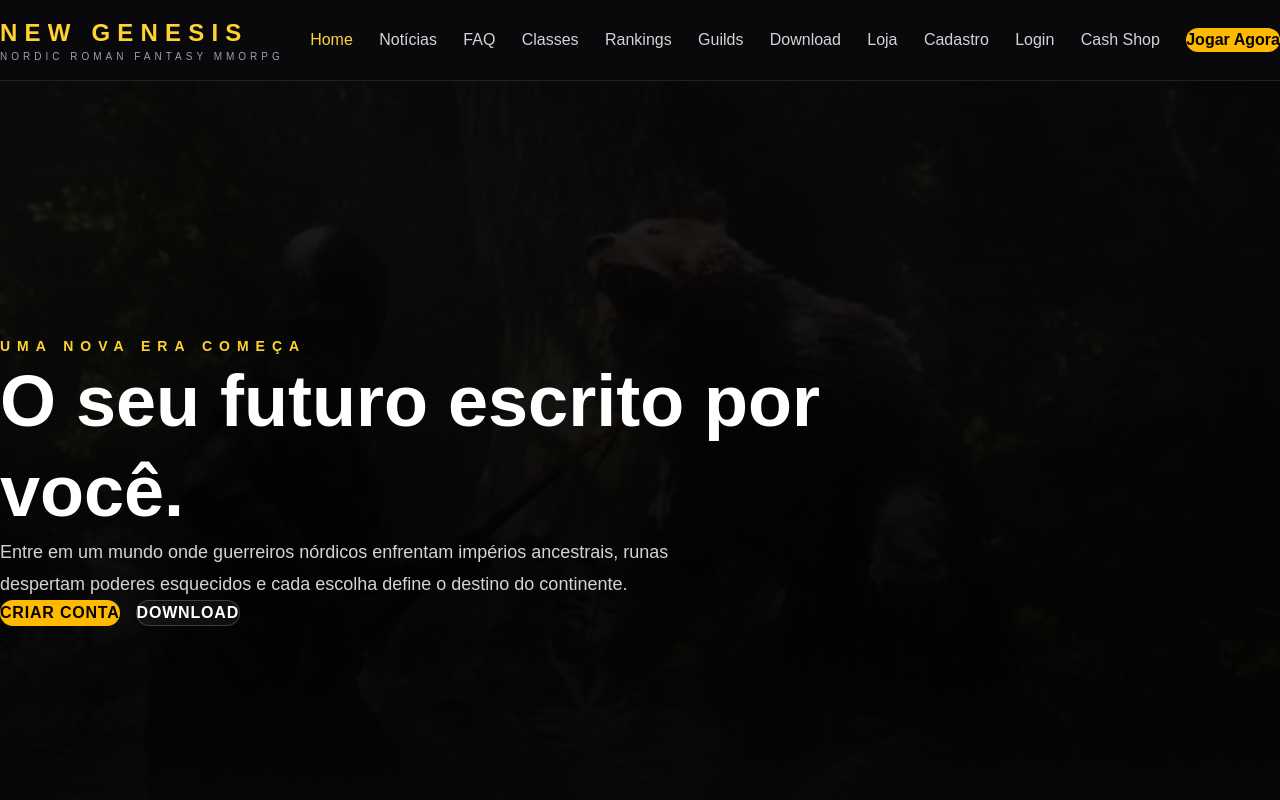
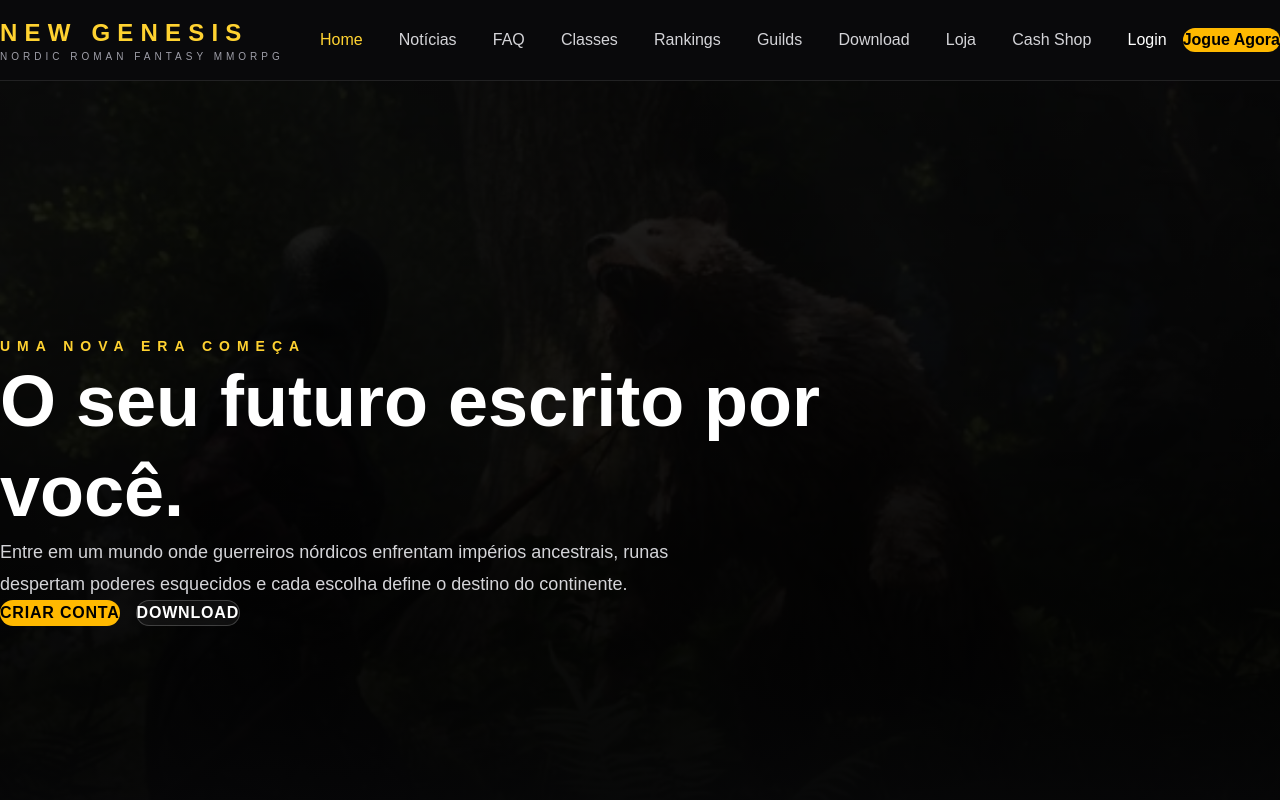
Before and after one commit to crsandrade/newgenesis-webproject, a Next.js app: page / in a window 1280 px wide. Shown: the top 800 px of the page. Built offline with nearby package versions, Linux system fonts and the light colour scheme; no server answers.

Commit message:
feat: add auth middleware

```diff
--- /dev/null
+++ b/components/AuthButtons.tsx
@@ -0,0 +1,42 @@
+import Link from "next/link";
+
+import { createClient } from "@/lib/supabase/server";
+
+export async function AuthButtons() {
+  const supabase = await createClient();
+
+  const {
+    data: { user },
+  } = await supabase.auth.getUser();
+
+  if (!user) {
+    return (
+      <div className="flex items-center gap-4">
+        <Link
+          href="/login"
+          className="transition hover:text-amber-300"
+        >
+          Login
+        </Link>
+
+        <Link
+          href="/register"
+          className="rounded-xl bg-amber-400 px-5 py-3 font-bold text-black transition hover:bg-amber-300"
+        >
+          Jogue Agora
+        </Link>
+      </div>
+    );
+  }
+
+  return (
+    <div className="flex items-center gap-4">
+      <Link
+        href="/account"
+        className="transition hover:text-amber-300"
+      >
+        Minha Conta
+      </Link>
+    </div>
+  );
+}
--- a/components/Navbar.tsx
+++ b/components/Navbar.tsx
@@ -1,6 +1,7 @@
 import { navigationLinks } from "@/constants/navigation";
 import Link from "next/link";
 import { NavLink } from "@/components/NavLink";
+import { AuthButtons } from "@/components/AuthButtons";
 
 export function Navbar() {
   return (
@@ -26,9 +27,7 @@ export function Navbar() {
           </NavLink>
         ))}
 
-        <button className="rounded-xl bg-amber-400 px-5 py-2 font-bold text-black transition hover:bg-amber-300">
-          Jogar Agora
-        </button>
+        <AuthButtons />
       </div>
     </header>
   );
--- a/constants/navigation.ts
+++ b/constants/navigation.ts
@@ -32,14 +32,6 @@ export const navigationLinks = [
         href: "/shop",
     },
     {
-        label: "Cadastro",
-        href: "/register",
-    },
-    {
-        label: "Login",
-        href: "/login",
-    },
-    {
         label: "Cash Shop",
         href: "/cash-shop",
     },
--- /dev/null
+++ b/middleware.ts
@@ -0,0 +1,61 @@
+import { NextResponse } from "next/server";
+import type { NextRequest } from "next/server";
+
+import { createServerClient } from "@supabase/ssr";
+
+export async function middleware(request: NextRequest) {
+  let response = NextResponse.next({
+    request,
+  });
+
+  const supabase = createServerClient(
+    process.env.NEXT_PUBLIC_SUPABASE_URL!,
+    process.env.NEXT_PUBLIC_SUPABASE_ANON_KEY!,
+    {
+      cookies: {
+        getAll() {
+          return request.cookies.getAll();
+        },
+
+        setAll(cookiesToSet) {
+          cookiesToSet.forEach(({ name, value }) =>
+            request.cookies.set(name, value)
+          );
+
+          response = NextResponse.next({
+            request,
+          });
+
+          cookiesToSet.forEach(({ name, value, options }) =>
+            response.cookies.set(name, value, options)
+          );
+        },
+      },
+    }
+  );
+
+  const {
+    data: { user },
+  } = await supabase.auth.getUser();
+
+  const pathname = request.nextUrl.pathname;
+
+  const isAuthPage =
+    pathname === "/login" || pathname === "/register";
+
+  const isPrivatePage = pathname.startsWith("/account");
+
+  if (!user && isPrivatePage) {
+    return NextResponse.redirect(
+      new URL("/login", request.url)
+    );
+  }
+
+  if (user && isAuthPage) {
+    return NextResponse.redirect(
+      new URL("/account", request.url)
+    );
+  }
+
+  return response;
+}
```
